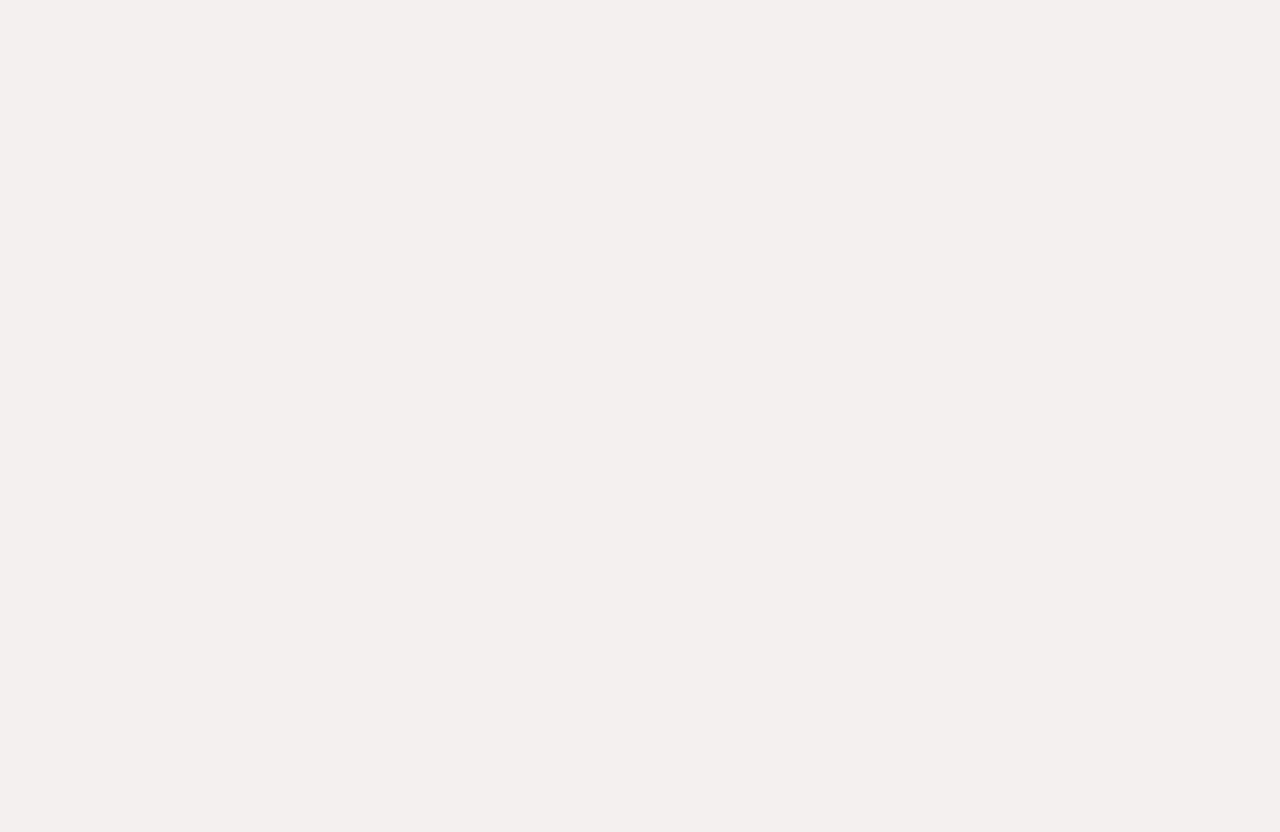
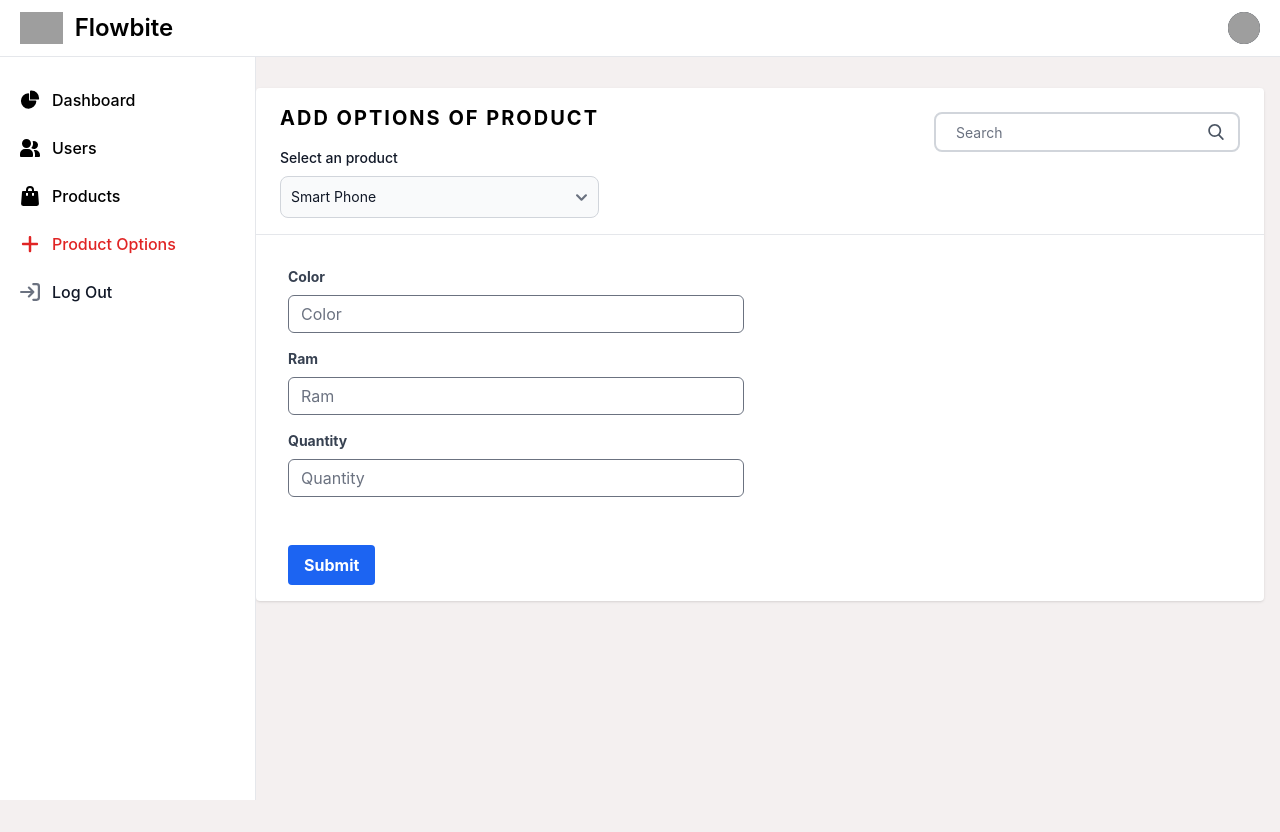
Before and after one commit to khanhly12345/LV_Frontend, a React (Create React App) app in the folder my-react-app/: page /admin/add-option-product in a window 1280 px wide. Before the commit this address had no page. Before the commit the page ends 800 px from the top, so only its background shows below. Built offline with nearby package versions, Linux system fonts and the light colour scheme; grey boxes are pictures that could not be loaded.

Commit message:
add options

```diff
--- a/my-react-app/src/App.tsx
+++ b/my-react-app/src/App.tsx
@@ -15,6 +15,7 @@ import LayoutAdmin from "./layoutAdmin/layout";
 import Overview from "./layoutAdmin/Overview";
 import Products from "./layoutAdmin/Products";
 import AddProduct from "./layoutAdmin/AddProduct";
+import OptionsProduct from "./layoutAdmin/OptionsProduct";
 function App() {
   return (
     <>
@@ -35,6 +36,7 @@ function App() {
 			<Route path="" element={<Overview />} />
 			<Route path="products" element={<Products />} />
 			<Route path="addproduct" element={<AddProduct />} />
+			<Route path="add-option-product" element={<OptionsProduct />} />
 		</Route>
       </Routes>
     </>
--- a/my-react-app/src/components/SideNavAdmin/index.tsx
+++ b/my-react-app/src/components/SideNavAdmin/index.tsx
@@ -22,7 +22,14 @@ function SideNavAdmin() {
       viewBox: "0 0 18 20",
       icon: "M17 5.923A1 1 0 0 0 16 5h-3V4a4 4 0 1 0-8 0v1H2a1 1 0 0 0-1 .923L.086 17.846A2 2 0 0 0 2.08 20h13.84a2 2 0 0 0 1.994-2.153L17 5.923ZM7 9a1 1 0 0 1-2 0V7h2v2Zm0-5a2 2 0 1 1 4 0v1H7V4Zm6 5a1 1 0 1 1-2 0V7h2v2Z",
     },
+	{
+		title: "Product Options",
+		path: "/admin/add-option-product",
+		viewBox: "0 0 448 512",
+		icon: "M256 80c0-17.7-14.3-32-32-32s-32 14.3-32 32V224H48c-17.7 0-32 14.3-32 32s14.3 32 32 32H192V432c0 17.7 14.3 32 32 32s32-14.3 32-32V288H400c17.7 0 32-14.3 32-32s-14.3-32-32-32H256V80z",
+	  },
   ];
+
   const [pathName, setPathName] = useState<String>('')
   useEffect(() => {
 	const currentUrl = window.location.href;
--- a/my-react-app/src/layoutAdmin/AddProduct/index.tsx
+++ b/my-react-app/src/layoutAdmin/AddProduct/index.tsx
@@ -6,12 +6,10 @@ import { useAppDispatch } from "../../redux/store";
 
 function AddProduct() {
   const [productName, setProductName] = useState<string>("");
-  const [price, setPrice] = useState<number>(0);
+  const [price, setPrice] = useState<string>("");
   const [description, setDescription] = useState<string>("");
   const [brand, setBrand] = useState<string>("");
-  const [color, setColor] = useState<string>("");
-  const [ram, setRam] = useState<string>("");
-  const [quantity, setQuantity] = useState<number>(1);
+  const [category, setCategory] = useState<string>("smartphone");
   const [img, setImg] = useState<File | null>(null);
   const [thumNail1, setThumNail1] = useState<File>();
   const [thumNail2, setThumNail2] = useState<File>();
@@ -27,9 +25,7 @@ function AddProduct() {
     formData.append("price", price.toString());
     formData.append("description", description);
     formData.append("brand", brand);
-	formData.append("color", color);
-	formData.append("ram", ram);
-	formData.append("quantity", quantity.toString());
+	formData.append("category", category);
     if (img) formData.append("image", img);
     if (thumNail1) formData.append("image", thumNail1);
     if (thumNail2) formData.append("image", thumNail2);
@@ -53,10 +49,25 @@ function AddProduct() {
                   <h2 className="text-xl font-bold dark:text-gray-400 tracking-widest pb-4">
                     ADD PRODUCT
                   </h2>
-                  <Button placeholder="" size="sm" color="blue">
-                    Add Product
-                  </Button>
+
+                  <label
+                    htmlFor="countries_disabled"
+                    className="block mb-2 text-sm font-medium text-gray-900 dark:text-white"
+                  >
+                    Select an category
+                  </label>
+                  <select
+				  	onChange={e => setCategory(e.target.value)}
+                    id="countries_disabled"
+                    className="bg-gray-50 border border-gray-300 text-gray-900 text-sm rounded-lg focus:ring-blue-500 focus:border-blue-500 block w-full p-2.5 dark:bg-gray-700 dark:border-gray-600 dark:placeholder-gray-400 dark:text-white dark:focus:ring-blue-500 dark:focus:border-blue-500"
+                  >
+                    <option value="smartphone">Smart Phone</option>
+                    <option value="laptop">Laptop</option>
+                    <option value="tablet">Tablet</option>
+                  </select>
                 </div>
+				{/* <img src="http://drive.google.com/file/d/12gQwXLzPIIqubcqXHSFJdfgZtr7iH-cq/view?usp=sharing" width="100" height="200" alt="Image" />
+				<img src="https://drive.google.com/thumbnail?id=12gQwXLzPIIqubcqXHSFJdfgZtr7iH-cq"/> */}
                 <div className="pt-2 relative text-gray-600">
                   <input
                     className="border-2 border-gray-300 bg-white h-10 px-5 pr-16 rounded-lg text-sm focus:outline-none"
@@ -114,7 +125,7 @@ function AddProduct() {
                           type="text"
                           placeholder="Price"
                           value={price}
-                          onChange={(e) => setPrice(parseFloat(e.target.value))}
+                          onChange={(e) => setPrice(e.target.value)}
                           required
                         />
                       </div>
@@ -150,54 +161,7 @@ function AddProduct() {
                           required
                         />
                       </div>
-					  <div className="mb-4">
-                        <label
-                          className="block text-gray-700 text-sm font-bold mb-2"
-                          htmlFor="username"
-                        >
-                          Color
-                        </label>
-                        <input
-                          className="rounded-md appearance-none  w-full text-gray-700 leading-tight focus:outline-none focus:shadow-outline"
-                          type="text"
-                          placeholder="Color"
-                          value={color}
-                          onChange={(e) => setColor(e.target.value)}
-                          required
-                        />
-                      </div>
-					  <div className="mb-4">
-                        <label
-                          className="block text-gray-700 text-sm font-bold mb-2"
-                          htmlFor="username"
-                        >
-                          Ram
-                        </label>
-                        <input
-                          className="rounded-md appearance-none  w-full text-gray-700 leading-tight focus:outline-none focus:shadow-outline"
-                          type="text"
-                          placeholder="Ram"
-                          value={ram}
-                          onChange={(e) => setRam(e.target.value)}
-                          required
-                        />
-                      </div>
-					  <div className="mb-4">
-                        <label
-                          className="block text-gray-700 text-sm font-bold mb-2"
-                          htmlFor="username"
-                        >
-                          Quantity
-                        </label>
-                        <input
-                          className="rounded-md appearance-none  w-full text-gray-700 leading-tight focus:outline-none focus:shadow-outline"
-                          type="text"
-                          placeholder="Quantity"
-                          value={quantity.toString()}
-                          onChange={(e) => setQuantity(parseFloat(e.target.value))}
-                          required
-                        />
-                      </div>
+
                     </div>
                     <div className="mb-4 p-4">
                       {/* <div className="flex">
--- /dev/null
+++ b/my-react-app/src/layoutAdmin/OptionsProduct/index.tsx
@@ -0,0 +1,153 @@
+import { useState } from "react";
+import SideNavAdmin from "../../components/SideNavAdmin";
+import { useAppDispatch } from "../../redux/store";
+import { addProductOptions } from "../../redux/slice/OptionsProductSlice";
+
+function OptionsProduct() {
+	const [color, setColor] = useState<string>("");
+	const [ram, setRam] = useState<string>("");
+	const [quantity, setQuantity] = useState<string>("");
+
+	const dispatch = useAppDispatch();
+
+	const handleSubmit = (event: any) => {
+		event.preventDefault();
+
+		const formData = new FormData();
+
+		formData.append("color", color);
+		formData.append("ram", ram);
+		formData.append("quantity", quantity.toString());
+
+		dispatch(addProductOptions(formData))
+	}
+
+	return(
+		<>
+			<SideNavAdmin />
+			<div className="p-4 sm:ml-60">
+        {/* <div className="p-4 border-2 border-gray-200  rounded-lg dark:border-gray-700 mt-14 ">
+				<h1 className="text-3xl space-y-4 tracking-widest text-blue-500">PRODUCT</h1> */}
+        <section className="lg:flex lg:h-screen font-poppins dark:bg-gray-800 pt-10">
+          <div className="justify-center flex-1 max-w-6xl  py-4 mx-auto lg:py-8 ">
+            <div className="pt-4 bg-white rounded shadow dark:bg-gray-900">
+              <div className="flex px-6 pb-4 border-b dark:border-gray-700 justify-between">
+                <div>
+                  <h2 className="text-xl font-bold dark:text-gray-400 tracking-widest pb-4">
+                    ADD OPTIONS OF PRODUCT
+                  </h2>
+
+                  <label
+                    htmlFor="countries_disabled"
+                    className="block mb-2 text-sm font-medium text-gray-900 dark:text-white"
+                  >
+                    Select an product
+                  </label>
+                  <select
+                    id="countries_disabled"
+                    className="bg-gray-50 border border-gray-300 text-gray-900 text-sm rounded-lg focus:ring-blue-500 focus:border-blue-500 block w-full p-2.5 dark:bg-gray-700 dark:border-gray-600 dark:placeholder-gray-400 dark:text-white dark:focus:ring-blue-500 dark:focus:border-blue-500"
+                  >
+                    <option value="smartphone">Smart Phone</option>
+                    <option value="laptop">Laptop</option>
+                    <option value="tablet">Tablet</option>
+                  </select>
+                </div>
+
+                <div className="pt-2 relative text-gray-600">
+                  <input
+                    className="border-2 border-gray-300 bg-white h-10 px-5 pr-16 rounded-lg text-sm focus:outline-none"
+                    type="search"
+                    name="search"
+                    placeholder="Search"
+                  />
+                  <button
+                    type="submit"
+                    className="absolute right-0 top-0 mt-5 mr-4"
+                  >
+                    <svg
+                      className="text-gray-600 h-4 w-4 fill-current"
+                      xmlns="http://www.w3.org/2000/svg"
+                      // xmlns:xlink="http://www.w3.org/1999/xlink" version="1.1" id="Capa_1" x="0px" y="0px"
+                      viewBox="0 0 56.966 56.966"
+                      // xml:space="preserve"
+                      width="512px"
+                      height="512px"
+                    >
+                      <path d="M55.146,51.887L41.588,37.786c3.486-4.144,5.396-9.358,5.396-14.786c0-12.682-10.318-23-23-23s-23,10.318-23,23  s10.318,23,23,23c4.761,0,9.298-1.436,13.177-4.162l13.661,14.208c0.571,0.593,1.339,0.92,2.162,0.92  c0.779,0,1.518-0.297,2.079-0.837C56.255,54.982,56.293,53.08,55.146,51.887z M23.984,6c9.374,0,17,7.626,17,17s-7.626,17-17,17  s-17-7.626-17-17S14.61,6,23.984,6z" />
+                    </svg>
+                  </button>
+                </div>
+              </div>
+              <div className="p-4 overflow-x-auto">
+                <form onSubmit={handleSubmit} encType="multipart/form-data">
+                  <div className="grid grid-cols-2">
+                    <div className="mb-4 p-4">
+
+                      <div className="mb-4">
+                        <label
+                          className="block text-gray-700 text-sm font-bold mb-2"
+                          htmlFor="username"
+                        >
+                          Color
+                        </label>
+                        <input
+                          className="rounded-md appearance-none  w-full text-gray-700 leading-tight focus:outline-none focus:shadow-outline"
+                          type="text"
+                          placeholder="Color"
+                          value={color}
+                          onChange={(e) => setColor(e.target.value)}
+                          required
+                        />
+                      </div>
+                      <div className="mb-4">
+                        <label
+                          className="block text-gray-700 text-sm font-bold mb-2"
+                          htmlFor="username"
+                        >
+                          Ram
+                        </label>
+                        <input
+                          className="rounded-md appearance-none  w-full text-gray-700 leading-tight focus:outline-none focus:shadow-outline"
+                          type="text"
+                          placeholder="Ram"
+                          value={ram}
+                          onChange={(e) => setRam(e.target.value)}
+                          required
+                        />
+                      </div>
+                      <div className="mb-4">
+                        <label
+                          className="block text-gray-700 text-sm font-bold mb-2"
+                          htmlFor="username"
+                        >
+                          Quantity
+                        </label>
+                        <input
+                          className="rounded-md appearance-none  w-full text-gray-700 leading-tight focus:outline-none focus:shadow-outline"
+                          type="text"
+                          placeholder="Quantity"
+                          value={quantity.toString()}
+                          onChange={(e) =>
+                            setQuantity(e.target.value)
+                          }
+                          required
+                        />
+                      </div>
+                    </div>
+
+                  </div>
+                  <button className="bg-blue-600 ml-4 text-white font-bold py-2 px-4 rounded hover:opacity-50">
+                    Submit
+                  </button>
+                </form>
+              </div>
+            </div>
+          </div>
+        </section>
+        {/* </div> */}
+      </div>
+		</>
+	)
+}
+
+export default OptionsProduct;
--- /dev/null
+++ b/my-react-app/src/redux/slice/OptionsProductSlice.tsx
@@ -0,0 +1,40 @@
+import { createAsyncThunk, createSlice } from "@reduxjs/toolkit"
+import axiosAdmin from "../../api/axios"
+
+interface ProductOptionsState {
+	data: any[]; // Replace 'any' with the actual type of your data
+	status: boolean;
+  }
+
+const initialState: ProductOptionsState = {
+	data: [],
+	status: true
+}
+
+export const addProductOptions = createAsyncThunk(
+	"productOptions/add",
+	async (payload: any, { rejectWithValue }) => {
+		console.log(payload)
+		try {
+			const response = await axiosAdmin.post("products/options", payload)
+			return response
+		}catch(error: any) {
+			throw rejectWithValue(error.message)
+		}
+	}
+)
+
+const productOptionsSlice = createSlice({
+	name: 'productOptions',
+	initialState,
+	reducers: {
+
+	},
+	extraReducers(builder) {
+		builder.addCase(addProductOptions.fulfilled, (state: any, action) => {
+			state.data = action.payload
+		})
+	}
+})
+
+export default productOptionsSlice.reducer;
--- a/my-react-app/src/redux/store.tsx
+++ b/my-react-app/src/redux/store.tsx
@@ -1,11 +1,13 @@
 
 import { Action, ThunkAction, configureStore } from "@reduxjs/toolkit";
 import productsSlice from "./slice/ProductsSlice";
+import OptionsProductSlice from "./slice/OptionsProductSlice";
 import { useDispatch } from "react-redux";
 
 
 export const store = configureStore({
 	reducer: {
+		productOptions: OptionsProductSlice,
 		products: productsSlice
 	}
 })
```
